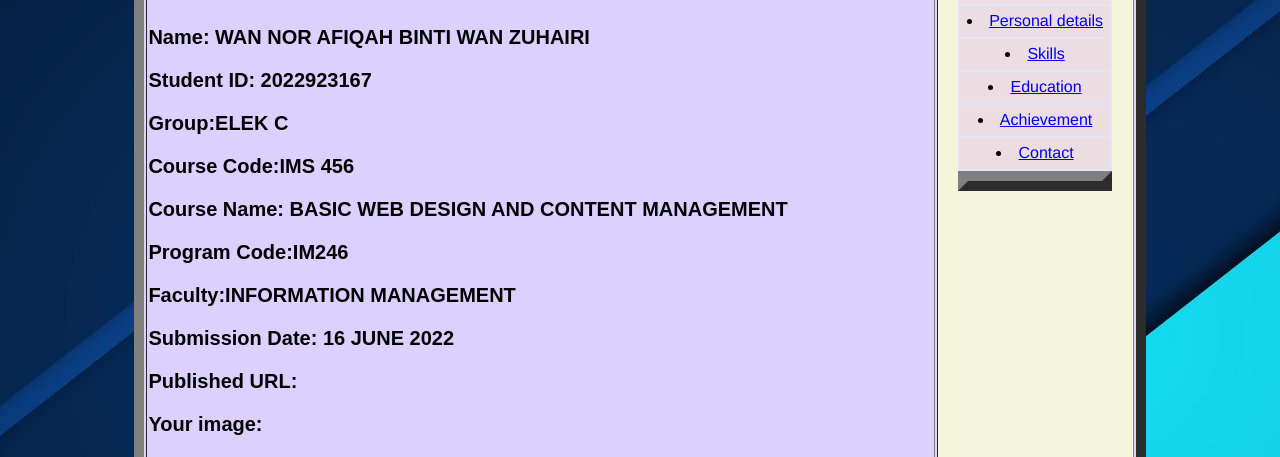
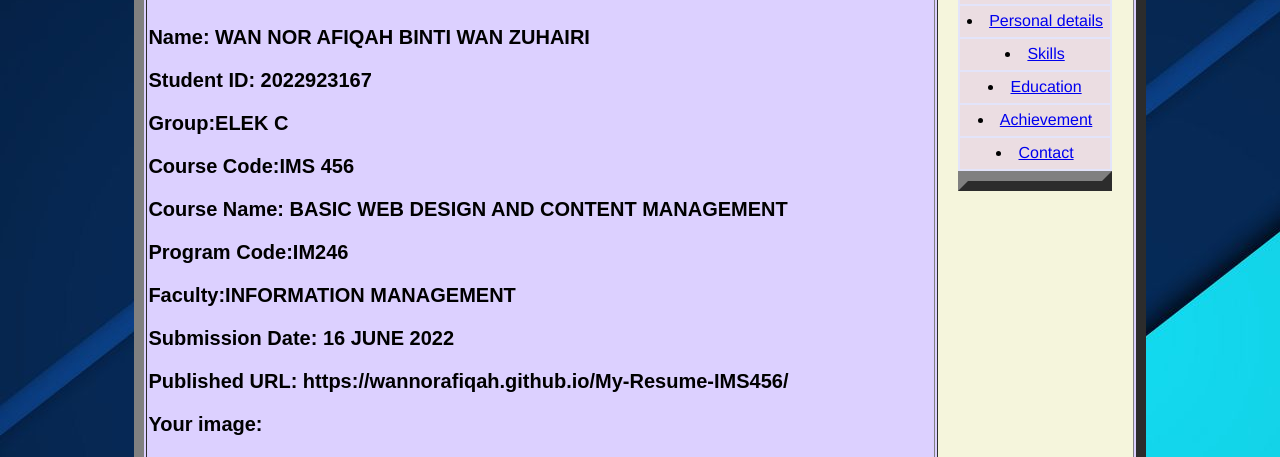
Before and after one commit to wannorafiqah/My-Resume-IMS456, a plain HTML site: page aboutme.html in a window 1280 px wide. Shown: the part 317-774 px from the top of the page. Drawn offline with Linux system fonts and the light colour scheme.

Commit message:
Update aboutme.html

```diff
--- a/aboutme.html
+++ b/aboutme.html
@@ -63,7 +63,7 @@ Faculty:INFORMATION MANAGEMENT
 <p>
 Submission Date: 16 JUNE 2022
 <p>
-Published URL:
+Published URL: https://wannorafiqah.github.io/My-Resume-IMS456/
 <p>
 Your image:<p><img src="image/afi.jpg"</p>
 </small>
```
